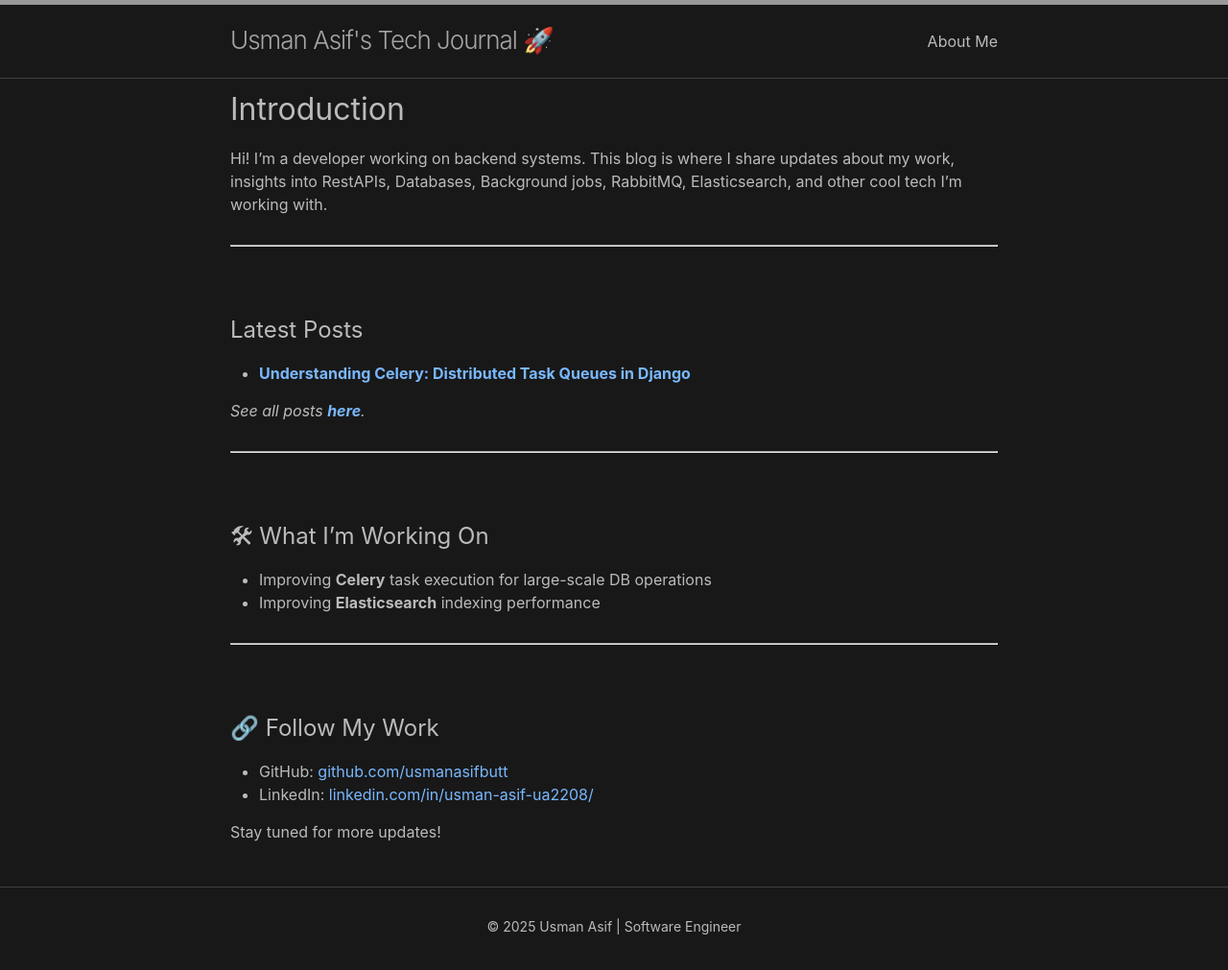
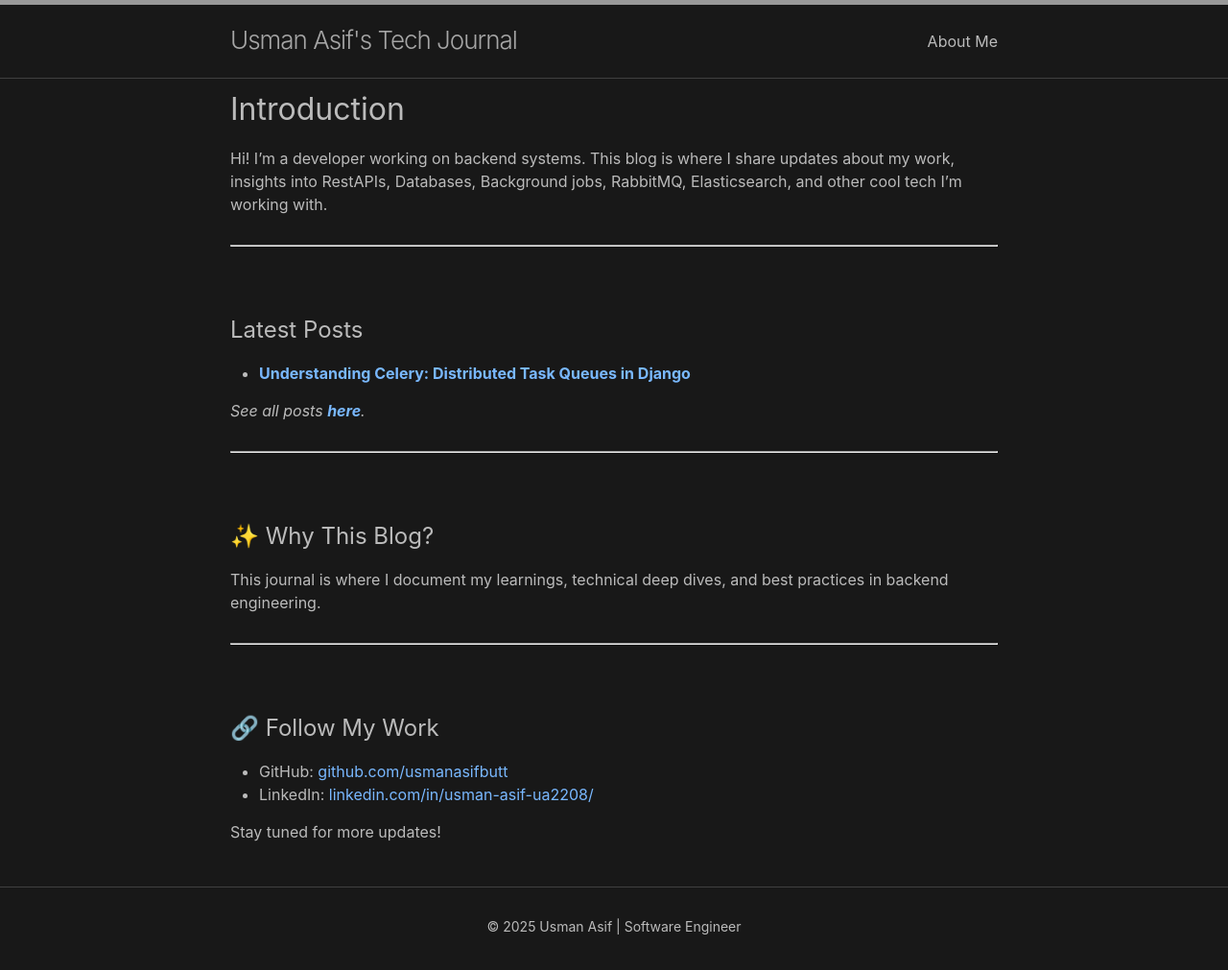
Before and after one commit to usmanasifbutt/blog, a Jekyll site: the page built from index.md, in a window 1280 px wide and 1011 px high. Shown: the whole window at 96% size. Built offline with Jekyll 4.4.1, drawn with Linux system fonts in a browser that asks for light colours.

Commit message:
fix broken links after repo rename

```diff
--- a/_config.yml
+++ b/_config.yml
@@ -1,5 +1,5 @@
 theme: minima
-title: Usman Asif's Tech Journal 🚀
+title: Usman Asif's Tech Journal
 author:
   name: Usman Asif
   email: usman.asif2208@gmail.com
--- a/index.md
+++ b/index.md
@@ -12,15 +12,14 @@ Hi! I'm a developer working on backend systems. This blog is where I share updat
 ---
 <br>
 ## Latest Posts
-- **[Understanding Celery: Distributed Task Queues in Django](https://usmanasifbutt.github.io/github-blog/2025/03/11/celery-overview.html)**
+- **[Understanding Celery: Distributed Task Queues in Django](https://usmanasifbutt.github.io/blog/2025/03/11/celery-overview.html)**
 
-*See all posts **[here](https://usmanasifbutt.github.io/github-blog/posts)**.*
+*See all posts **[here](https://usmanasifbutt.github.io/blog/posts)**.*
 
 ---
 <br>
-## 🛠 What I’m Working On
-- Improving **Celery** task execution for large-scale DB operations
-- Improving **Elasticsearch** indexing performance
+## ✨ Why This Blog?
+This journal is where I document my learnings, technical deep dives, and best practices in backend engineering.
 
 ---
 <br>
```
Also changed, not shown: README.md.
